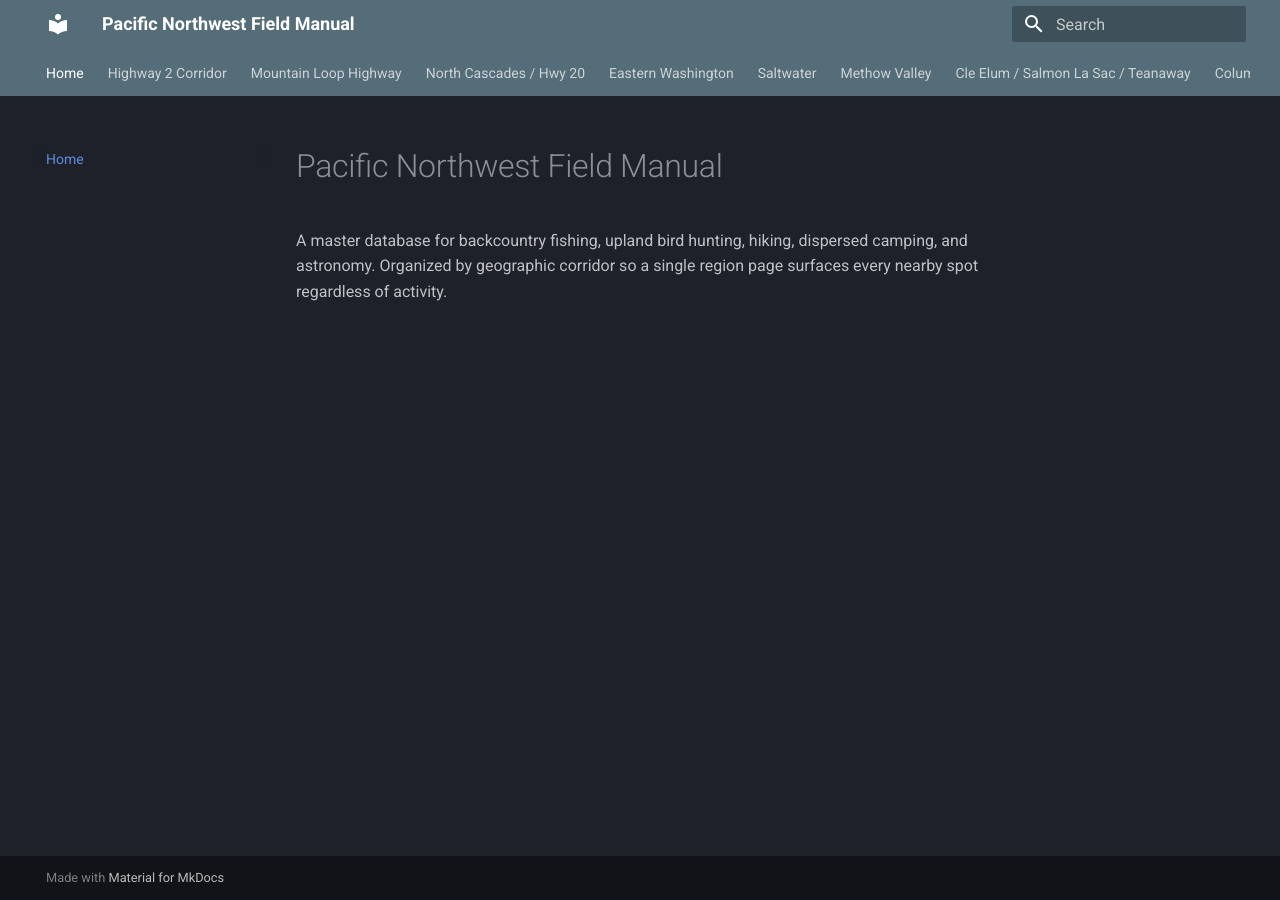
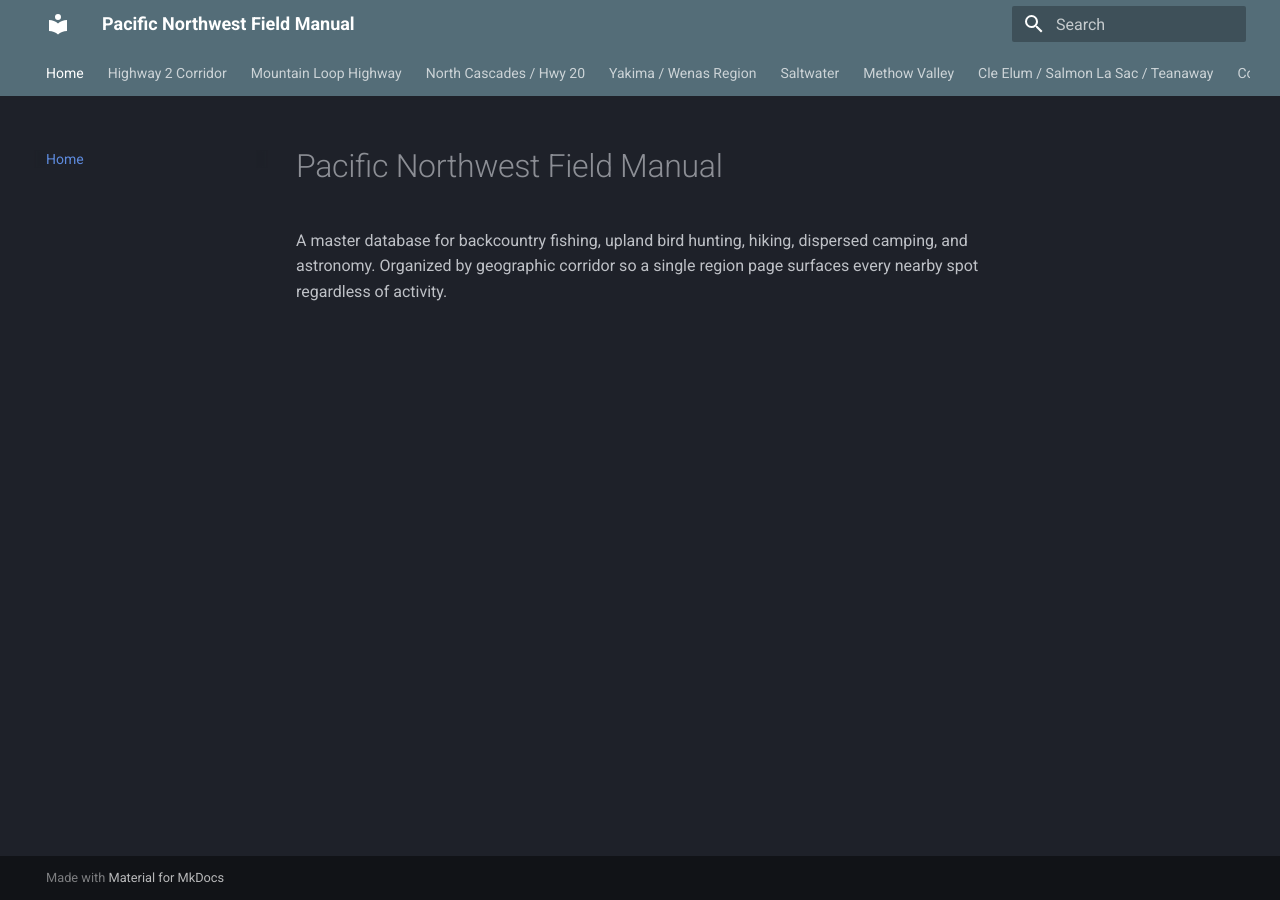
Before and after one commit to jdosher/outdoors-manual, an MkDocs documentation site: the page built from docs/index.md, in a window 1280 px wide. Built offline with MkDocs 1.6.1 and Material for MkDocs 9.7.7, drawn with Linux system fonts in a browser that asks for light colours.

Commit message:
Nav: rename 'Eastern Washington' to 'Yakima / Wenas Region' to reflect actual scope (Columbia Basin and others are also eastern WA)

```diff
--- a/mkdocs.yml
+++ b/mkdocs.yml
@@ -26,9 +26,9 @@ nav:
     - Rainy Lake (Cutthroat): 4_north_cascades/rainy_lake.md
     - Cutthroat Lake (Cutthroat): 4_north_cascades/cutthroat_lake.md
     - Hidden Lake (Strenuous): 4_north_cascades/hidden_lake.md
-  - Eastern Washington:
+  - Yakima / Wenas Region:
     - Wenas Wildlife Area: 3_eastern_wa/wenas_wildlife.md
-    - Umtanum / Yakima Canyon (Fall Quail): 3_eastern_wa/umtanum_yakima_canyon.md
+    - Umtanum / Yakima Canyon: 3_eastern_wa/umtanum_yakima_canyon.md
     - Manastash Ridge: 3_eastern_wa/manastash_ridge.md
   - Saltwater:
     - Area Overview: 5_saltwater/Overview.md
```
